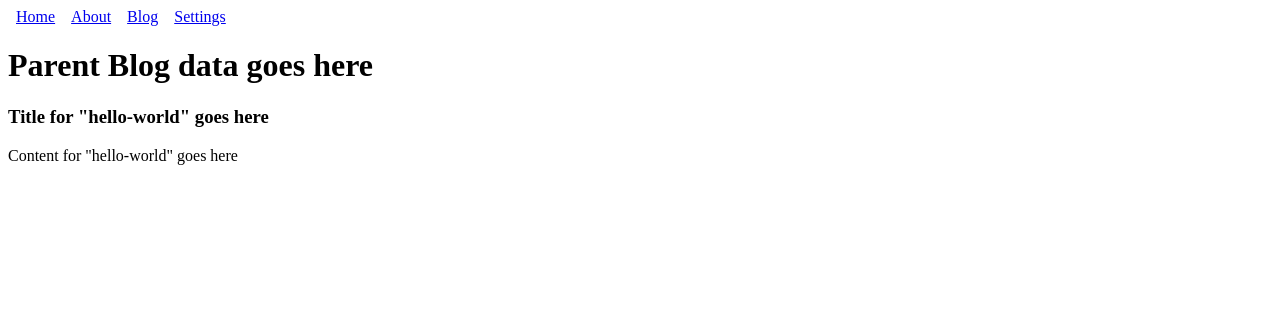
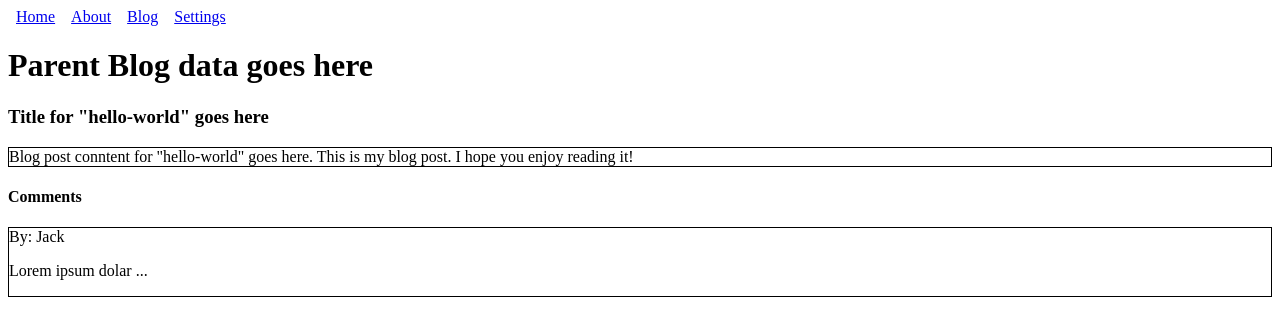
Before and after one commit to JackDiSalvatore/test-svelte-app, a SvelteKit app: page /blog/hello-world in a window 1280 px wide. Shown: the top 336 px of the page. Built offline with nearby package versions, Linux system fonts and the light colour scheme.

Commit message:
converting load function to async to mimick what an acutal API call would do

```diff
--- a/src/routes/blog/[slug]/+page.js
+++ b/src/routes/blog/[slug]/+page.js
@@ -1,13 +1,19 @@
 import { error } from '@sveltejs/kit';
 
 /** @type {import('./$types').PageLoad} */
-export function load({ params }) {
+export async function load({ params }) {
 
 	try {
 		return {
 			title: `Title for "${params.slug}" goes here`,
-			content: `Content for "${params.slug}" goes here`,
-			parentData: `Parent Blog data goes here`
+			content: `Blog post conntent for "${params.slug}" goes here.  This is my blog post.  I hope you enjoy reading it!`,
+			parentData: `Parent Blog data goes here`,
+			comments: [
+				{
+					'author': 'Jack',
+					'content': 'Lorem ipsum dolar ...'
+				}
+			]
 		};
 	} catch (e) {
 		error(404, 'Not found ' + e);
--- a/src/routes/blog/[slug]/BlogDetails.svelte
+++ b/src/routes/blog/[slug]/BlogDetails.svelte
@@ -3,5 +3,30 @@
 	export let data;
 </script>
 
+<style>
+	.content {
+		border: 1px solid black;
+	}
+</style>
+
+
 <h3>{data.title}</h3>
-<div>{@html data.content}</div>
+<div class=content>{@html data.content}</div>
+
+
+{#await data.comments}
+	Loading comments...
+{:then comments}
+	<h4>Comments</h4>
+
+	<div class=content>
+		{#each comments as comment}
+			<div>
+				By: {comment.author}
+				<p>{comment.content}</p>
+			</div>
+		{/each}
+	</div>
+{:catch error}
+	<p>error loading comments: {error.message}</p>
+{/await}
```
